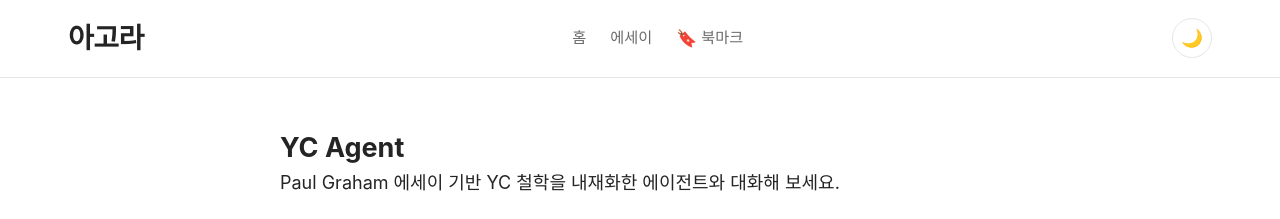
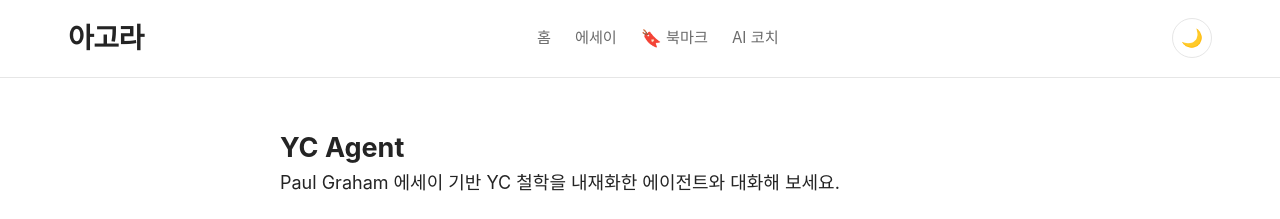
Before and after one commit to arenga/YC, a Jekyll site: the page built from blog/chat/index.html, in a window 1280 px wide. Shown: the top 219 px of the page. Built offline with Jekyll 4.4.1, drawn with Linux system fonts in a browser that asks for light colours; some web fonts are replaced.

Commit message:
chore: add AI 코치 tab to nav

```diff
--- a/blog/_layouts/default.html
+++ b/blog/_layouts/default.html
@@ -20,6 +20,7 @@
           <span class="nav-icon">🔖</span> 북마크
           <span id="bookmark-badge" class="bookmark-badge" style="display: none;">0</span>
         </a>
+        <a href="{{ '/chat/' | relative_url }}">AI 코치</a>
       </div>
       <div class="nav-actions">
         <button id="theme-toggle" class="theme-toggle" type="button" aria-pressed="false" aria-label="다크 모드 전환">🌙</button>
```
